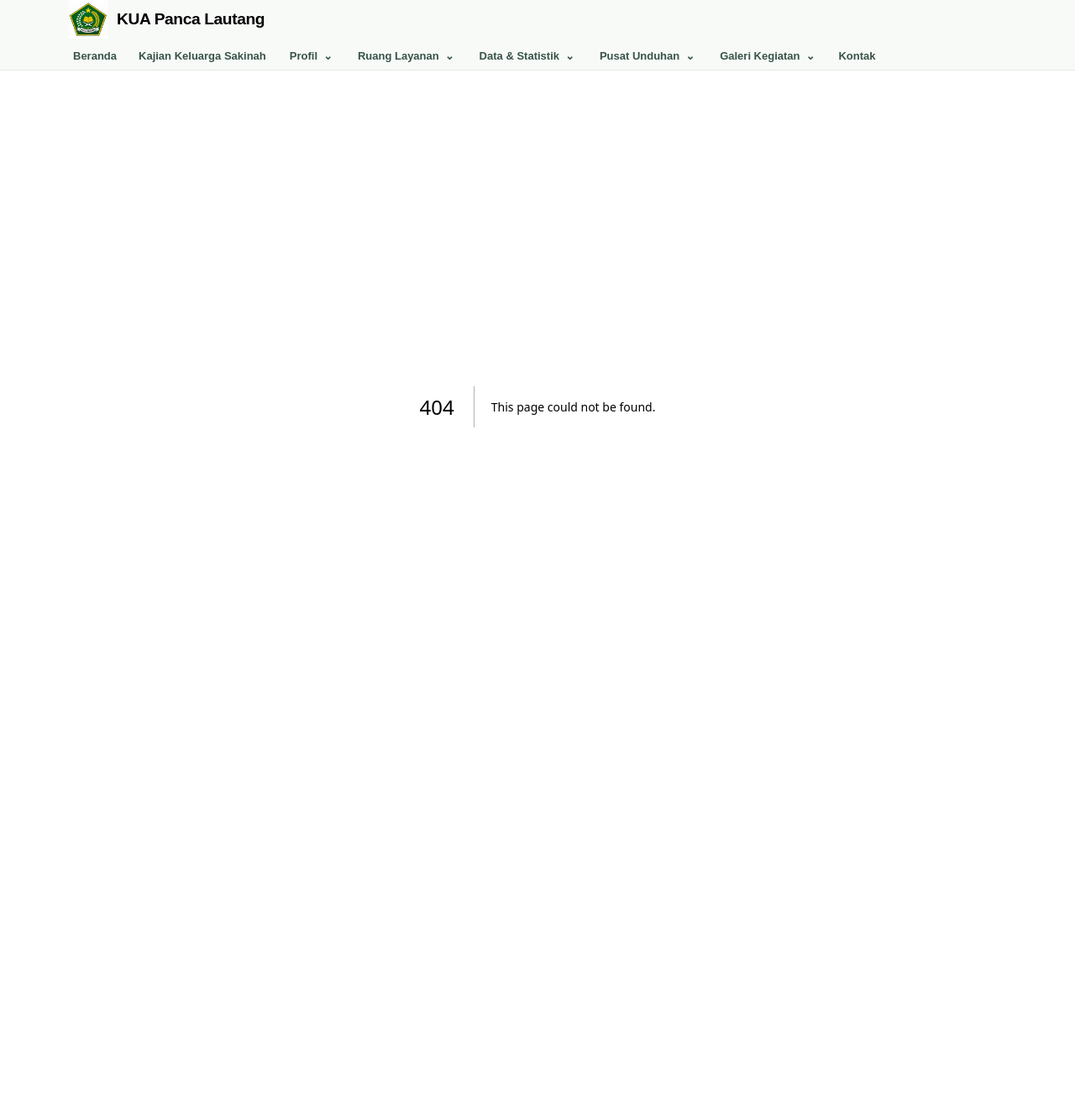
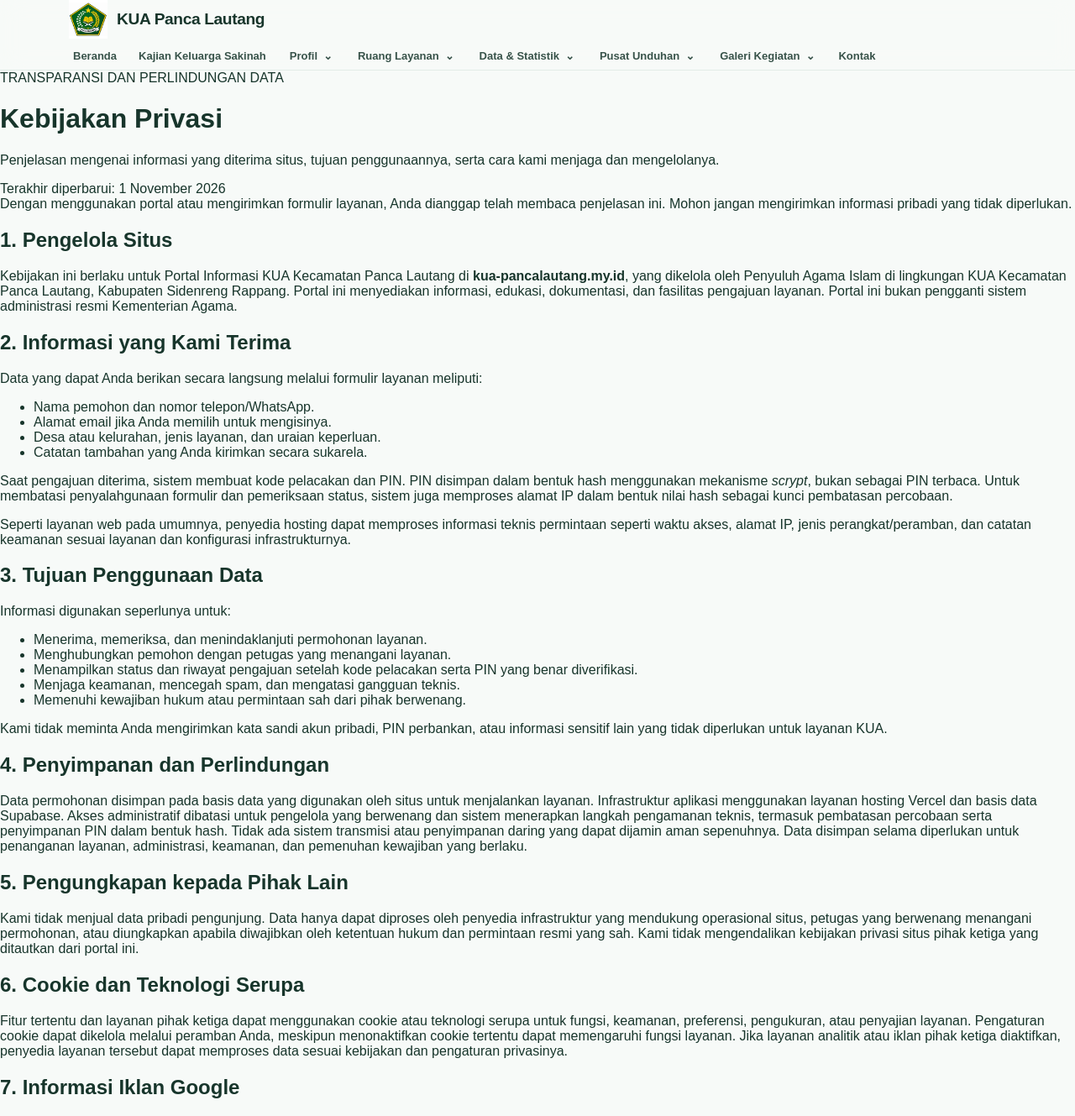
Before and after one commit to suriantosag-cyber/kua-panca-lautang-premium, a Next.js app: page /kebijakan-privasi in a window 1280 px wide. Before the commit this address had no page. Shown: the top 1329 px of the page at 84% size. Before the commit the page ends 884 px from the top, so only its background shows below. Built offline with nearby package versions, Linux system fonts and the light colour scheme.

Commit message:
feat: restore privacy policy page linked from footer

```diff
--- /dev/null
+++ b/app/kebijakan-privasi/page.js
@@ -0,0 +1,212 @@
+import Link from "next/link";
+
+export const metadata = {
+  title: "Kebijakan Privasi",
+  description:
+    "Kebijakan Privasi Portal Informasi KUA Kecamatan Panca Lautang tentang pengumpulan, penggunaan, penyimpanan, dan perlindungan data pengunjung.",
+  alternates: {
+    canonical: "/kebijakan-privasi",
+  },
+};
+
+const sections = [
+  {
+    title: "1. Pengelola Situs",
+    body: (
+      <p>
+        Kebijakan ini berlaku untuk Portal Informasi KUA Kecamatan Panca Lautang
+        di <strong>kua-pancalautang.my.id</strong>, yang dikelola oleh Penyuluh
+        Agama Islam di lingkungan KUA Kecamatan Panca Lautang, Kabupaten
+        Sidenreng Rappang. Portal ini menyediakan informasi, edukasi, dokumentasi,
+        dan fasilitas pengajuan layanan. Portal ini bukan pengganti sistem
+        administrasi resmi Kementerian Agama.
+      </p>
+    ),
+  },
+  {
+    title: "2. Informasi yang Kami Terima",
+    body: (
+      <>
+        <p>Data yang dapat Anda berikan secara langsung melalui formulir layanan meliputi:</p>
+        <ul>
+          <li>Nama pemohon dan nomor telepon/WhatsApp.</li>
+          <li>Alamat email jika Anda memilih untuk mengisinya.</li>
+          <li>Desa atau kelurahan, jenis layanan, dan uraian keperluan.</li>
+          <li>Catatan tambahan yang Anda kirimkan secara sukarela.</li>
+        </ul>
+        <p>
+          Saat pengajuan diterima, sistem membuat kode pelacakan dan PIN. PIN
+          disimpan dalam bentuk hash menggunakan mekanisme <em>scrypt</em>, bukan
+          sebagai PIN terbaca. Untuk membatasi penyalahgunaan formulir dan
+          pemeriksaan status, sistem juga memproses alamat IP dalam bentuk nilai
+          hash sebagai kunci pembatasan percobaan.
+        </p>
+        <p>
+          Seperti layanan web pada umumnya, penyedia hosting dapat memproses
+          informasi teknis permintaan seperti waktu akses, alamat IP, jenis
+          perangkat/peramban, dan catatan keamanan sesuai layanan dan
+          konfigurasi infrastrukturnya.
+        </p>
+      </>
+    ),
+  },
+  {
+    title: "3. Tujuan Penggunaan Data",
+    body: (
+      <>
+        <p>Informasi digunakan seperlunya untuk:</p>
+        <ul>
+          <li>Menerima, memeriksa, dan menindaklanjuti permohonan layanan.</li>
+          <li>Menghubungkan pemohon dengan petugas yang menangani layanan.</li>
+          <li>Menampilkan status dan riwayat pengajuan setelah kode pelacakan serta PIN yang benar diverifikasi.</li>
+          <li>Menjaga keamanan, mencegah spam, dan mengatasi gangguan teknis.</li>
+          <li>Memenuhi kewajiban hukum atau permintaan sah dari pihak berwenang.</li>
+        </ul>
+        <p>
+          Kami tidak meminta Anda mengirimkan kata sandi akun pribadi, PIN
+          perbankan, atau informasi sensitif lain yang tidak diperlukan untuk
+          layanan KUA.
+        </p>
+      </>
+    ),
+  },
+  {
+    title: "4. Penyimpanan dan Perlindungan",
+    body: (
+      <p>
+        Data permohonan disimpan pada basis data yang digunakan oleh situs untuk
+        menjalankan layanan. Infrastruktur aplikasi menggunakan layanan hosting
+        Vercel dan basis data Supabase. Akses administratif dibatasi untuk
+        pengelola yang berwenang dan sistem menerapkan langkah pengamanan
+        teknis, termasuk pembatasan percobaan serta penyimpanan PIN dalam bentuk
+        hash. Tidak ada sistem transmisi atau penyimpanan daring yang dapat
+        dijamin aman sepenuhnya. Data disimpan selama diperlukan untuk
+        penanganan layanan, administrasi, keamanan, dan pemenuhan kewajiban
+        yang berlaku.
+      </p>
+    ),
+  },
+  {
+    title: "5. Pengungkapan kepada Pihak Lain",
+    body: (
+      <p>
+        Kami tidak menjual data pribadi pengunjung. Data hanya dapat diproses
+        oleh penyedia infrastruktur yang mendukung operasional situs, petugas
+        yang berwenang menangani permohonan, atau diungkapkan apabila diwajibkan
+        oleh ketentuan hukum dan permintaan resmi yang sah. Kami tidak
+        mengendalikan kebijakan privasi situs pihak ketiga yang ditautkan dari
+        portal ini.
+      </p>
+    ),
+  },
+  {
+    title: "6. Cookie dan Teknologi Serupa",
+    body: (
+      <p>
+        Fitur tertentu dan layanan pihak ketiga dapat menggunakan cookie atau
+        teknologi serupa untuk fungsi, keamanan, preferensi, pengukuran, atau
+        penyajian layanan. Pengaturan cookie dapat dikelola melalui peramban
+        Anda, meskipun menonaktifkan cookie tertentu dapat memengaruhi fungsi
+        layanan. Jika layanan analitik atau iklan pihak ketiga diaktifkan,
+        penyedia layanan tersebut dapat memproses data sesuai kebijakan dan
+        pengaturan privasinya.
+      </p>
+    ),
+  },
+  {
+    title: "7. Informasi Iklan Google",
+    body: (
+      <p>
+        Apabila Google AdSense atau produk iklan Google digunakan pada situs
+        ini, Google dan mitranya dapat menggunakan cookie atau teknologi
+        serupa untuk menayangkan, membatasi frekuensi, mengukur, dan
+        mempersonalisasi iklan sesuai pengaturan serta persetujuan yang berlaku.
+        Pengunjung dapat mempelajari dan mengelola personalisasi iklan melalui
+        <a href="https://myadcenter.google.com/" target="_blank" rel="noopener noreferrer"> Pusat Iklan Google</a>
+        {" "}serta membaca
+        <a href="https://policies.google.com/technologies/ads" target="_blank" rel="noopener noreferrer"> informasi teknologi iklan Google</a>.
+        Ketentuan ini menjelaskan kemungkinan penggunaan layanan iklan dan
+        bukan pernyataan bahwa iklan selalu ditayangkan pada setiap kunjungan.
+      </p>
+    ),
+  },
+  {
+    title: "8. Tautan dan Layanan Eksternal",
+    body: (
+      <p>
+        Portal dapat memuat tautan menuju layanan resmi atau pihak ketiga,
+        termasuk SIMKAH, peta, media sosial, dan informasi Kementerian Agama.
+        Ketika Anda membuka layanan tersebut, pemrosesan data mengikuti
+        kebijakan privasi penyedia yang bersangkutan. Periksa kebijakan mereka
+        sebelum memberikan informasi pribadi.
+      </p>
+    ),
+  },
+  {
+    title: "9. Hak dan Pilihan Pengunjung",
+    body: (
+      <p>
+        Anda dapat meminta informasi mengenai data permohonan yang pernah
+        disampaikan, mengoreksi data yang tidak tepat, atau menyampaikan
+        pertanyaan terkait privasi melalui kontak KUA. Permintaan akan
+        diverifikasi secara wajar untuk melindungi data pemohon dan tidak
+        mengesampingkan kewajiban penyimpanan yang ditentukan oleh hukum atau
+        kebutuhan administrasi layanan.
+      </p>
+    ),
+  },
+  {
+    title: "10. Perubahan Kebijakan",
+    body: (
+      <p>
+        Kebijakan ini dapat diperbarui apabila fitur, proses pengelolaan data,
+        atau ketentuan yang berlaku berubah. Versi terbaru akan ditampilkan pada
+        halaman ini beserta tanggal pembaruannya.
+      </p>
+    ),
+  },
+];
+
+export default function KebijakanPrivasiPage() {
+  return (
+    <main className="privacy-page">
+      <header className="privacy-hero">
+        <span className="privacy-eyebrow">TRANSPARANSI DAN PERLINDUNGAN DATA</span>
+        <h1>Kebijakan Privasi</h1>
+        <p>
+          Penjelasan mengenai informasi yang diterima situs, tujuan
+          penggunaannya, serta cara kami menjaga dan mengelolanya.
+        </p>
+        <span className="privacy-updated">Terakhir diperbarui: 1 November 2026</span>
+      </header>
+
+      <article className="privacy-content">
+        <div className="privacy-intro">
+          Dengan menggunakan portal atau mengirimkan formulir layanan, Anda
+          dianggap telah membaca penjelasan ini. Mohon jangan mengirimkan
+          informasi pribadi yang tidak diperlukan.
+        </div>
+
+        {sections.map((section) => (
+          <section className="privacy-section" key={section.title}>
+            <h2>{section.title}</h2>
+            {section.body}
+          </section>
+        ))}
+
+        <section className="privacy-contact">
+          <h2>Kontak Privasi</h2>
+          <p>
+            Untuk pertanyaan atau koreksi terkait data, hubungi KUA Kecamatan
+            Panca Lautang melalui kanal kontak yang tersedia pada situs.
+          </p>
+          <div className="privacy-actions">
+            <a href="https://wa.me/6282132244214" target="_blank" rel="noopener noreferrer">WhatsApp 0821-3224-4214</a>
+            <a href="https://wa.me/6281355495872" target="_blank" rel="noopener noreferrer">WhatsApp 0813-5549-5872</a>
+            <Link href="/#kontak">Lihat halaman kontak</Link>
+          </div>
+        </section>
+      </article>
+    </main>
+  );
+}
```
